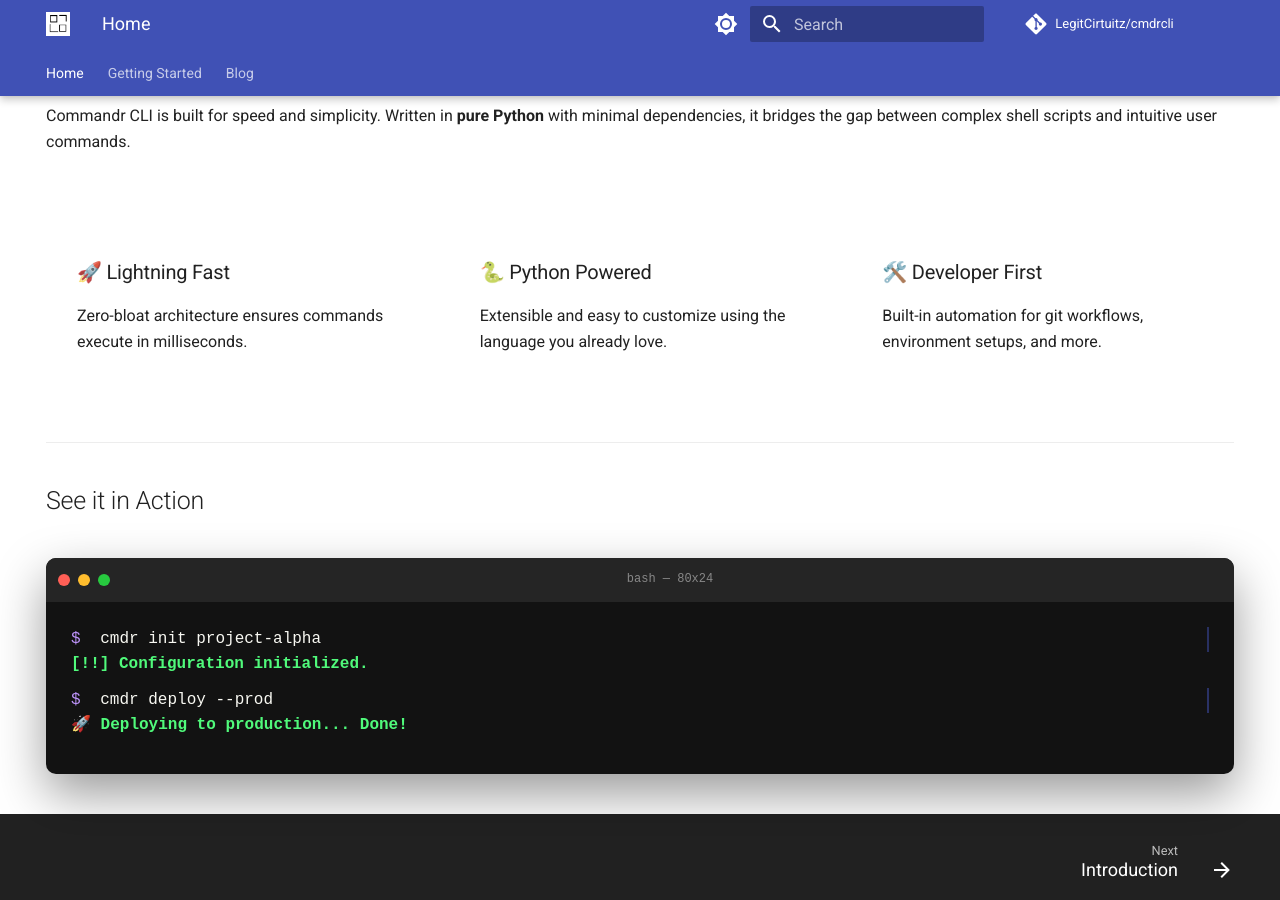
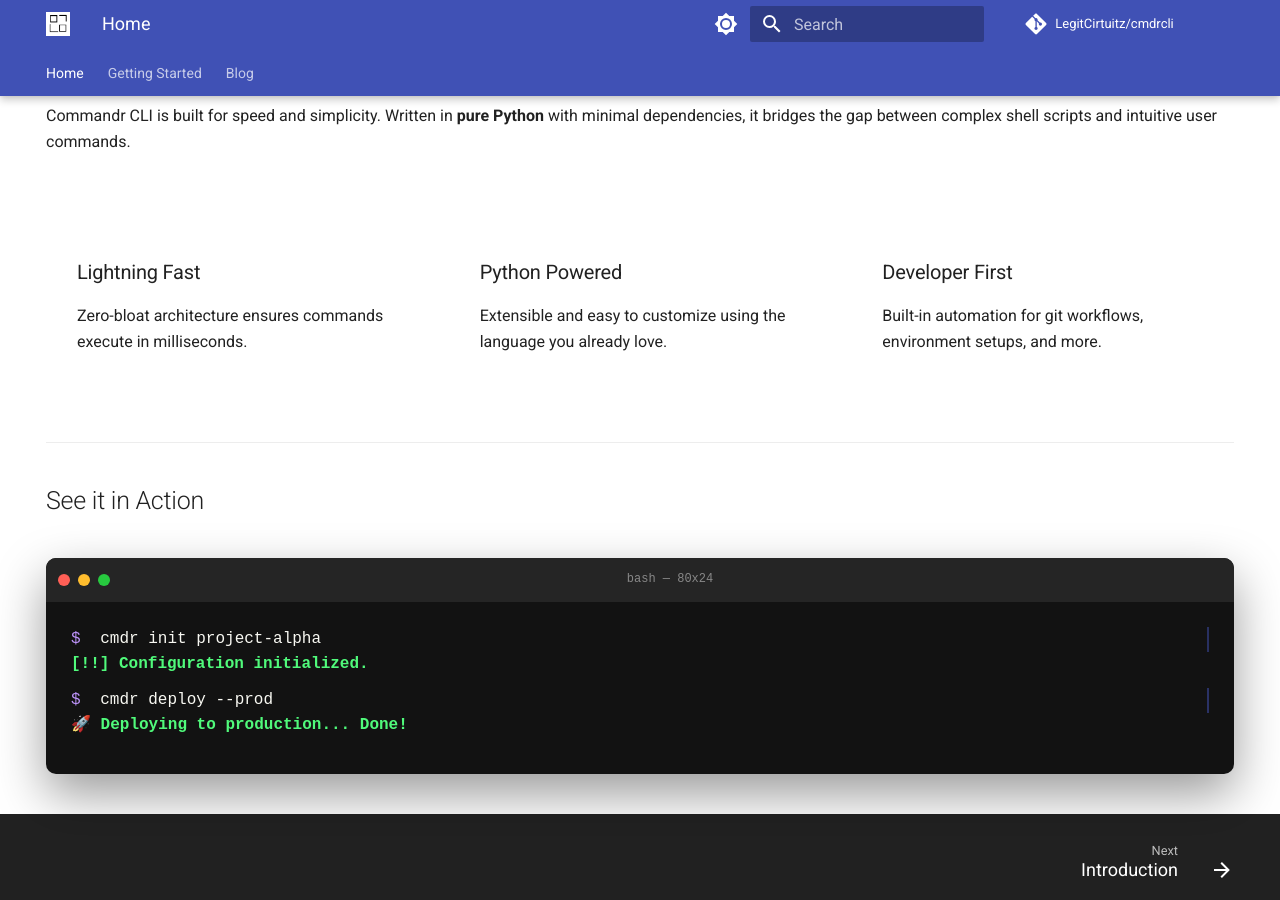
Before and after one commit to LegitCirtuitz/cmdrcli, an MkDocs documentation site: the page built from docs/index.md, in a window 1280 px wide and 900 px high, scrolled down 944 px. Built offline with MkDocs 1.6.1 and Material for MkDocs 9.7.7, drawn with Linux system fonts in a browser that asks for light colours; comment, search, counter and statistics services are not loaded.

```diff
--- a/docs/index.md
+++ b/docs/index.md
@@ -29,15 +29,15 @@ Commandr CLI is built for speed and simplicity. Written in **pure Python** with
 
 <div class="grid-container">
   <div class="feature-card">
-    <h3>🚀 Lightning Fast</h3>
+    <h3>Lightning Fast</h3>
     <p>Zero-bloat architecture ensures commands execute in milliseconds.</p>
   </div>
   <div class="feature-card">
-    <h3>🐍 Python Powered</h3>
+    <h3>Python Powered</h3>
     <p>Extensible and easy to customize using the language you already love.</p>
   </div>
   <div class="feature-card">
-    <h3>🛠️ Developer First</h3>
+    <h3>Developer First</h3>
     <p>Built-in automation for git workflows, environment setups, and more.</p>
   </div>
 </div>
```
